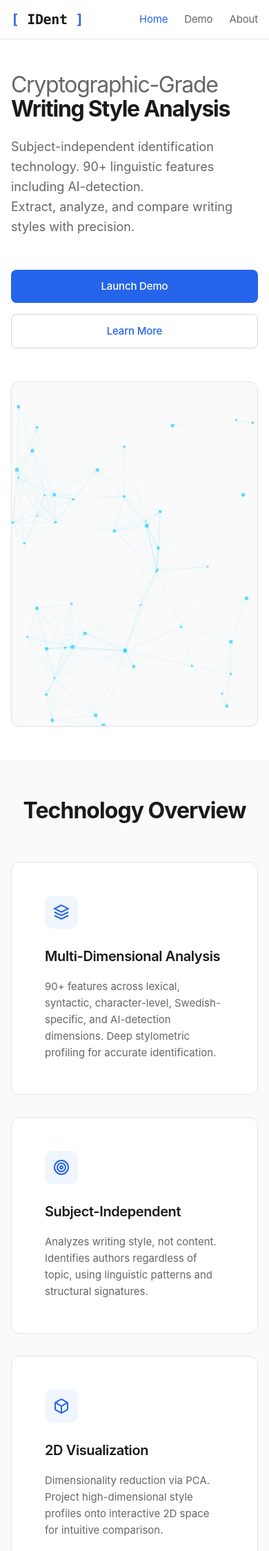
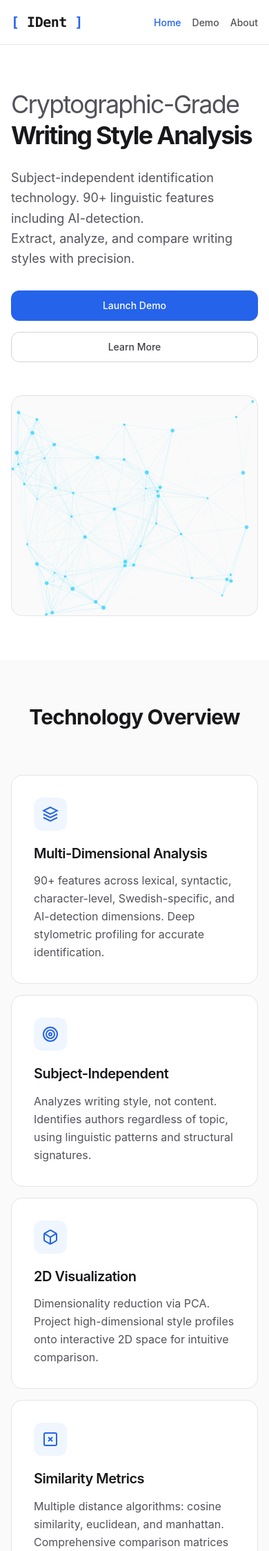
Before and after one commit to WilleDCrazy/IDent, a Flask app: page / in a window 390 px wide. Shown: the top 2248 px of the page at 69% size. Run offline with Flask 3, Linux system fonts and the light colour scheme.

Commit message:
Implement professional design system with proper guidelines
Design System Specifications:
- Typography scale: Major Third (1.250 ratio)
- Font sizes: 12px to 72px in proper increments
- Spacing scale: 4px base unit (4, 8, 12, 16, 24, 32, 48, 64, 96px)
- Color system: Gray scale from 50-900 + primary blue
- Container: 1280px max-width (80rem)
- Touch targets: 44px minimum (iOS/Android standards)
- Border radius: 4px, 8px, 12px, 16px system
- Shadow scale: sm, md, lg with proper elevation
- Transitions: 150ms, 200ms, 300ms with easing

Typography:
- Hero title: 60px (3.75rem)
- Section title: 36px (2.25rem)
- Subtitle: 20px (1.25rem)
- Body: 16px (1rem)
- Small: 14px (0.875rem)
- Proper line heights: 1.25-1.625
- Letter spacing: -0.05em to 0em

Layout:
- Hero padding: 96px top, 80px bottom
- Section padding: 96px vertical
- Card padding: 32px
- Proper grid gaps: 24px
- Responsive breakpoints: 640px, 768px, 1024px

Follows Apple HIG, Material Design, and modern web standards.

```diff
--- a/static/css/main.css
+++ b/static/css/main.css
@@ -1,5 +1,5 @@
-/* IDent - Professional Minimal Design */
-/* Inspired by Apple, Palantir, OpenAI, Anthropic */
+/* IDent - Professional Design System */
+/* Following Apple HIG, Material Design, and modern web standards */
 
 * {
     margin: 0;
@@ -8,151 +8,202 @@
 }
 
 :root {
-    /* Refined color palette - professional, not garish */
-    --bg-primary: #ffffff;
-    --bg-secondary: #fafafa;
-    --bg-tertiary: #f5f5f5;
+    /* Color System */
+    --color-white: #ffffff;
+    --color-gray-50: #fafafa;
+    --color-gray-100: #f4f4f5;
+    --color-gray-200: #e4e4e7;
+    --color-gray-300: #d4d4d8;
+    --color-gray-400: #a1a1aa;
+    --color-gray-500: #71717a;
+    --color-gray-600: #52525b;
+    --color-gray-700: #3f3f46;
+    --color-gray-800: #27272a;
+    --color-gray-900: #18181b;
+    --color-black: #09090b;
 
-    --text-primary: #1a1a1a;
-    --text-secondary: #666666;
-    --text-tertiary: #999999;
+    --color-primary-50: #eff6ff;
+    --color-primary-500: #3b82f6;
+    --color-primary-600: #2563eb;
+    --color-primary-700: #1d4ed8;
 
-    --accent: #2563eb;
-    --accent-hover: #1d4ed8;
-    --accent-light: #eff6ff;
+    /* Typography Scale (Major Third - 1.250) */
+    --text-xs: 0.75rem;      /* 12px */
+    --text-sm: 0.875rem;     /* 14px */
+    --text-base: 1rem;       /* 16px */
+    --text-lg: 1.125rem;     /* 18px */
+    --text-xl: 1.25rem;      /* 20px */
+    --text-2xl: 1.5rem;      /* 24px */
+    --text-3xl: 1.875rem;    /* 30px */
+    --text-4xl: 2.25rem;     /* 36px */
+    --text-5xl: 3rem;        /* 48px */
+    --text-6xl: 3.75rem;     /* 60px */
+    --text-7xl: 4.5rem;      /* 72px */
 
-    --border: #e5e5e5;
-    --border-dark: #d4d4d4;
+    /* Font Weights */
+    --font-normal: 400;
+    --font-medium: 500;
+    --font-semibold: 600;
+    --font-bold: 700;
 
-    /* Typography - Apple-like */
-    --font-primary: -apple-system, BlinkMacSystemFont, 'Segoe UI', 'Roboto', 'Helvetica Neue', Arial, sans-serif;
-    --font-mono: 'SF Mono', Monaco, 'Cascadia Code', 'Roboto Mono', Consolas, 'Courier New', monospace;
+    /* Line Heights */
+    --leading-none: 1;
+    --leading-tight: 1.25;
+    --leading-snug: 1.375;
+    --leading-normal: 1.5;
+    --leading-relaxed: 1.625;
+    --leading-loose: 2;
 
-    /* Spacing system */
-    --space-xs: 0.25rem;
-    --space-sm: 0.5rem;
-    --space-md: 1rem;
-    --space-lg: 1.5rem;
-    --space-xl: 2rem;
-    --space-2xl: 3rem;
-    --space-3xl: 4rem;
-    --space-4xl: 6rem;
+    /* Letter Spacing */
+    --tracking-tighter: -0.05em;
+    --tracking-tight: -0.025em;
+    --tracking-normal: 0;
+    --tracking-wide: 0.025em;
+
+    /* Spacing Scale (4px base) */
+    --space-0: 0;
+    --space-1: 0.25rem;   /* 4px */
+    --space-2: 0.5rem;    /* 8px */
+    --space-3: 0.75rem;   /* 12px */
+    --space-4: 1rem;      /* 16px */
+    --space-5: 1.25rem;   /* 20px */
+    --space-6: 1.5rem;    /* 24px */
+    --space-8: 2rem;      /* 32px */
+    --space-10: 2.5rem;   /* 40px */
+    --space-12: 3rem;     /* 48px */
+    --space-16: 4rem;     /* 64px */
+    --space-20: 5rem;     /* 80px */
+    --space-24: 6rem;     /* 96px */
+
+    /* Border Radius */
+    --radius-sm: 0.25rem;   /* 4px */
+    --radius-md: 0.5rem;    /* 8px */
+    --radius-lg: 0.75rem;   /* 12px */
+    --radius-xl: 1rem;      /* 16px */
+
+    /* Shadows */
+    --shadow-sm: 0 1px 2px 0 rgb(0 0 0 / 0.05);
+    --shadow-md: 0 4px 6px -1px rgb(0 0 0 / 0.1);
+    --shadow-lg: 0 10px 15px -3px rgb(0 0 0 / 0.1);
+
+    /* Transitions */
+    --transition-fast: 150ms cubic-bezier(0.4, 0, 0.2, 1);
+    --transition-base: 200ms cubic-bezier(0.4, 0, 0.2, 1);
+    --transition-slow: 300ms cubic-bezier(0.4, 0, 0.2, 1);
+
+    /* Fonts */
+    --font-sans: -apple-system, BlinkMacSystemFont, 'Segoe UI', 'Noto Sans', Helvetica, Arial, sans-serif;
+    --font-mono: ui-monospace, 'SF Mono', 'Cascadia Code', 'Roboto Mono', Menlo, monospace;
+}
+
+/* Base Styles */
+html {
+    -webkit-font-smoothing: antialiased;
+    -moz-osx-font-smoothing: grayscale;
+    text-rendering: optimizeLegibility;
 }
 
 body {
-    font-family: var(--font-primary);
-    background: var(--bg-primary);
-    color: var(--text-primary);
-    line-height: 1.6;
-    font-size: 17px;
-    -webkit-font-smoothing: antialiased;
-    -moz-osx-font-smoothing: grayscale;
+    font-family: var(--font-sans);
+    font-size: var(--text-base);
+    line-height: var(--leading-normal);
+    color: var(--color-gray-900);
+    background: var(--color-white);
 }
 
 /* Navigation */
 .nav {
-    background: rgba(255, 255, 255, 0.8);
-    backdrop-filter: saturate(180%) blur(20px);
-    border-bottom: 1px solid var(--border);
     position: sticky;
     top: 0;
-    z-index: 100;
+    z-index: 50;
+    background: rgba(255, 255, 255, 0.8);
+    backdrop-filter: blur(12px);
+    border-bottom: 1px solid var(--color-gray-200);
 }
 
 .nav-container {
-    max-width: 1200px;
+    max-width: 80rem; /* 1280px */
     margin: 0 auto;
-    padding: 0 var(--space-xl);
+    padding: 0 var(--space-6);
     display: flex;
+    align-items: center;
     justify-content: space-between;
-    align-items: center;
-    height: 56px;
+    height: 4rem; /* 64px */
 }
 
 .nav-logo {
     font-family: var(--font-mono);
-    font-size: 1.25rem;
-    font-weight: 600;
-    color: var(--text-primary);
+    font-size: var(--text-xl);
+    font-weight: var(--font-semibold);
+    color: var(--color-gray-900);
     text-decoration: none;
-    letter-spacing: -0.02em;
-}
-
-.logo-bracket {
-    color: var(--accent);
-}
-
-.logo-text {
-    color: var(--text-primary);
+    letter-spacing: var(--tracking-tight);
+    transition: opacity var(--transition-base);
 }
 
 .nav-logo:hover {
     opacity: 0.7;
-    transition: opacity 0.2s;
+}
+
+.logo-bracket {
+    color: var(--color-primary-600);
 }
 
 .nav-links {
     display: flex;
-    gap: var(--space-lg);
     align-items: center;
+    gap: var(--space-8);
 }
 
 .nav-link {
-    color: var(--text-secondary);
+    font-size: var(--text-sm);
+    font-weight: var(--font-medium);
+    color: var(--color-gray-600);
     text-decoration: none;
-    font-size: 0.9375rem;
-    font-weight: 400;
-    transition: color 0.2s;
-    letter-spacing: -0.01em;
+    transition: color var(--transition-base);
 }
 
 .nav-link:hover {
-    color: var(--text-primary);
+    color: var(--color-gray-900);
 }
 
 .nav-link.active {
-    color: var(--accent);
-}
-
-/* Main */
-.main {
-    min-height: calc(100vh - 56px - 120px);
+    color: var(--color-primary-600);
 }
 
 /* Container */
 .container {
-    max-width: 1200px;
+    max-width: 80rem; /* 1280px */
     margin: 0 auto;
-    padding: 0 var(--space-xl);
+    padding: 0 var(--space-6);
 }
 
 /* Hero Section */
 .hero {
-    padding: var(--space-4xl) 0;
-    background: var(--bg-primary);
+    padding: var(--space-24) 0 var(--space-20);
 }
 
 .hero-container {
-    max-width: 1200px;
+    max-width: 80rem;
     margin: 0 auto;
-    padding: 0 var(--space-xl);
+    padding: 0 var(--space-6);
     display: grid;
-    grid-template-columns: 1.1fr 1fr;
-    gap: var(--space-4xl);
+    grid-template-columns: 1fr 1fr;
+    gap: var(--space-16);
     align-items: center;
 }
 
 .hero-content {
-    max-width: 600px;
+    max-width: 38rem; /* 608px */
 }
 
 .hero-title {
-    font-size: 3.5rem;
-    font-weight: 700;
-    line-height: 1.1;
-    margin-bottom: var(--space-lg);
-    letter-spacing: -0.04em;
-    color: var(--text-primary);
+    font-size: var(--text-6xl); /* 60px */
+    font-weight: var(--font-bold);
+    line-height: var(--leading-tight);
+    letter-spacing: var(--tracking-tighter);
+    color: var(--color-gray-900);
+    margin-bottom: var(--space-6);
 }
 
 .title-line {
@@ -160,26 +211,25 @@ body {
 }
 
 .title-line:first-child {
-    color: var(--text-secondary);
-    font-weight: 400;
+    font-weight: var(--font-normal);
+    color: var(--color-gray-600);
 }
 
 .hero-subtitle {
-    font-size: 1.125rem;
-    color: var(--text-secondary);
-    margin-bottom: var(--space-2xl);
-    line-height: 1.6;
-    font-weight: 400;
+    font-size: var(--text-xl); /* 20px */
+    line-height: var(--leading-relaxed);
+    color: var(--color-gray-600);
+    margin-bottom: var(--space-8);
 }
 
 .hero-actions {
     display: flex;
-    gap: var(--space-md);
+    align-items: center;
+    gap: var(--space-4);
 }
 
 .hero-visual {
-    position: relative;
-    height: 500px;
+    height: 32rem; /* 512px */
     display: flex;
     align-items: center;
     justify-content: center;
@@ -188,11 +238,10 @@ body {
 .matrix-grid {
     width: 100%;
     height: 100%;
-    border: 1px solid var(--border);
-    border-radius: 12px;
+    border: 1px solid var(--color-gray-200);
+    border-radius: var(--radius-xl);
     overflow: hidden;
-    background: var(--bg-secondary);
-    box-shadow: 0 1px 3px rgba(0, 0, 0, 0.05);
+    background: var(--color-gray-50);
 }
 
 #matrixCanvas {
@@ -204,157 +253,171 @@ body {
 .btn {
     display: inline-flex;
     align-items: center;
-    gap: var(--space-sm);
-    padding: 0.75rem 1.5rem;
-    font-family: var(--font-primary);
-    font-size: 0.9375rem;
-    font-weight: 500;
+    justify-content: center;
+    gap: var(--space-2);
+    padding: 0 var(--space-6);
+    height: 2.75rem; /* 44px - iOS touch target */
+    font-family: var(--font-sans);
+    font-size: var(--text-sm);
+    font-weight: var(--font-medium);
+    line-height: var(--leading-none);
     text-decoration: none;
     border: none;
-    border-radius: 8px;
+    border-radius: var(--radius-lg);
     cursor: pointer;
-    transition: all 0.2s;
-    letter-spacing: -0.01em;
+    transition: all var(--transition-base);
+    white-space: nowrap;
 }
 
 .btn-primary {
-    background: var(--accent);
-    color: white;
+    background: var(--color-primary-600);
+    color: var(--color-white);
+    box-shadow: var(--shadow-sm);
 }
 
 .btn-primary:hover:not(:disabled) {
-    background: var(--accent-hover);
+    background: var(--color-primary-700);
+    box-shadow: var(--shadow-md);
+}
+
+.btn-primary:active:not(:disabled) {
+    background: var(--color-primary-700);
+    transform: translateY(1px);
 }
 
 .btn-primary:disabled {
-    background: var(--border-dark);
-    color: var(--text-tertiary);
+    background: var(--color-gray-300);
+    color: var(--color-gray-500);
     cursor: not-allowed;
+    box-shadow: none;
 }
 
 .btn-secondary {
-    background: transparent;
-    color: var(--accent);
-    border: 1px solid var(--border-dark);
+    background: var(--color-white);
+    color: var(--color-gray-700);
+    border: 1px solid var(--color-gray-300);
 }
 
 .btn-secondary:hover {
-    background: var(--bg-secondary);
-    border-color: var(--accent);
+    background: var(--color-gray-50);
+    border-color: var(--color-gray-400);
 }
 
-.btn-small {
-    padding: 0.5rem 1rem;
-    font-size: 0.875rem;
+.btn-secondary:active {
+    background: var(--color-gray-100);
 }
 
 /* Features Section */
 .features {
-    padding: var(--space-4xl) 0;
-    background: var(--bg-secondary);
+    padding: var(--space-24) 0;
+    background: var(--color-gray-50);
 }
 
 .section-title {
-    font-size: 2.5rem;
-    font-weight: 700;
-    margin-bottom: var(--space-2xl);
+    font-size: var(--text-4xl); /* 36px */
+    font-weight: var(--font-bold);
+    line-height: var(--leading-tight);
+    letter-spacing: var(--tracking-tight);
+    color: var(--color-gray-900);
     text-align: center;
-    letter-spacing: -0.03em;
-    color: var(--text-primary);
+    margin-bottom: var(--space-16);
 }
 
 .features-grid {
     display: grid;
     grid-template-columns: repeat(2, 1fr);
-    gap: var(--space-xl);
-    max-width: 1000px;
+    gap: var(--space-6);
+    max-width: 72rem; /* 1152px */
     margin: 0 auto;
 }
 
 .feature-card {
-    background: var(--bg-primary);
-    border: 1px solid var(--border);
-    border-radius: 12px;
-    padding: var(--space-2xl);
-    transition: all 0.2s;
+    background: var(--color-white);
+    border: 1px solid var(--color-gray-200);
+    border-radius: var(--radius-xl);
+    padding: var(--space-8);
+    transition: all var(--transition-base);
 }
 
 .feature-card:hover {
-    border-color: var(--border-dark);
-    box-shadow: 0 4px 12px rgba(0, 0, 0, 0.05);
+    border-color: var(--color-gray-300);
+    box-shadow: var(--shadow-md);
     transform: translateY(-2px);
 }
 
 .feature-icon {
-    width: 48px;
-    height: 48px;
+    width: 3rem; /* 48px */
+    height: 3rem;
     display: flex;
     align-items: center;
     justify-content: center;
-    background: var(--accent-light);
-    border-radius: 10px;
-    margin-bottom: var(--space-lg);
+    background: var(--color-primary-50);
+    border-radius: var(--radius-lg);
+    margin-bottom: var(--space-5);
 }
 
 .feature-icon svg {
-    color: var(--accent);
-    width: 24px;
-    height: 24px;
+    width: 1.5rem; /* 24px */
+    height: 1.5rem;
+    color: var(--color-primary-600);
+    stroke-width: 2;
 }
 
 .feature-title {
-    font-size: 1.25rem;
-    font-weight: 600;
-    margin-bottom: var(--space-md);
-    color: var(--text-primary);
-    letter-spacing: -0.02em;
+    font-size: var(--text-xl); /* 20px */
+    font-weight: var(--font-semibold);
+    line-height: var(--leading-snug);
+    letter-spacing: var(--tracking-tight);
+    color: var(--color-gray-900);
+    margin-bottom: var(--space-3);
 }
 
 .feature-description {
-    color: var(--text-secondary);
-    line-height: 1.6;
-    font-size: 0.9375rem;
+    font-size: var(--text-base); /* 16px */
+    line-height: var(--leading-relaxed);
+    color: var(--color-gray-600);
 }
 
 /* CTA Section */
 .cta {
-    padding: var(--space-4xl) 0;
-    background: var(--bg-primary);
-    border-top: 1px solid var(--border);
+    padding: var(--space-24) 0;
+    background: var(--color-white);
+    border-top: 1px solid var(--color-gray-200);
 }
 
 .cta-content {
+    max-width: 48rem; /* 768px */
+    margin: 0 auto;
     text-align: center;
-    max-width: 700px;
-    margin: 0 auto;
 }
 
 .cta-title {
-    font-size: 2.5rem;
-    font-weight: 700;
-    margin-bottom: var(--space-lg);
-    letter-spacing: -0.03em;
-    color: var(--text-primary);
+    font-size: var(--text-4xl); /* 36px */
+    font-weight: var(--font-bold);
+    line-height: var(--leading-tight);
+    letter-spacing: var(--tracking-tight);
+    color: var(--color-gray-900);
+    margin-bottom: var(--space-5);
 }
 
 .cta-subtitle {
-    font-size: 1.125rem;
-    color: var(--text-secondary);
-    margin-bottom: var(--space-2xl);
-    line-height: 1.6;
+    font-size: var(--text-xl); /* 20px */
+    line-height: var(--leading-relaxed);
+    color: var(--color-gray-600);
+    margin-bottom: var(--space-8);
 }
 
 /* Footer */
 .footer {
-    background: var(--bg-secondary);
-    border-top: 1px solid var(--border);
-    padding: var(--space-2xl) 0;
+    background: var(--color-gray-50);
+    border-top: 1px solid var(--color-gray-200);
+    padding: var(--space-12) 0;
 }
 
 .footer-container {
-    max-width: 1200px;
+    max-width: 80rem;
     margin: 0 auto;
-    padding: 0 var(--space-xl);
+    padding: 0 var(--space-6);
 }
 
 .footer-content {
@@ -362,51 +425,80 @@ body {
 }
 
 .footer-text {
-    color: var(--text-secondary);
-    font-size: 0.9375rem;
-    margin-bottom: var(--space-sm);
+    font-size: var(--text-sm);
+    color: var(--color-gray-600);
+    margin-bottom: var(--space-2);
 }
 
 .footer-copyright {
-    color: var(--text-tertiary);
-    font-size: 0.875rem;
+    font-size: var(--text-sm);
+    color: var(--color-gray-500);
 }
 
-/* Responsive */
-@media (max-width: 968px) {
+/* Responsive Design */
+@media (max-width: 1024px) {
     .hero-container {
         grid-template-columns: 1fr;
-        gap: var(--space-2xl);
+        gap: var(--space-12);
     }
 
     .hero-title {
-        font-size: 2.5rem;
+        font-size: var(--text-5xl); /* 48px */
+    }
+}
+
+@media (max-width: 768px) {
+    .hero {
+        padding: var(--space-16) 0;
+    }
+
+    .hero-title {
+        font-size: var(--text-4xl); /* 36px */
+    }
+
+    .hero-subtitle {
+        font-size: var(--text-lg); /* 18px */
+    }
+
+    .features {
+        padding: var(--space-16) 0;
     }
 
     .features-grid {
         grid-template-columns: 1fr;
+        gap: var(--space-4);
+    }
+
+    .section-title {
+        font-size: var(--text-3xl); /* 30px */
+    }
+
+    .cta {
+        padding: var(--space-16) 0;
+    }
+
+    .cta-title {
+        font-size: var(--text-3xl); /* 30px */
+    }
+
+    .cta-subtitle {
+        font-size: var(--text-lg); /* 18px */
     }
 }
 
 @media (max-width: 640px) {
     .nav-container {
-        padding: 0 var(--space-md);
+        padding: 0 var(--space-4);
     }
 
-    .container {
-        padding: 0 var(--space-md);
+    .container,
+    .hero-container,
+    .footer-container {
+        padding: 0 var(--space-4);
     }
 
-    .hero {
-        padding: var(--space-2xl) 0;
-    }
-
-    .hero-container {
-        padding: 0 var(--space-md);
-    }
-
-    .hero-title {
-        font-size: 2rem;
+    .nav-links {
+        gap: var(--space-4);
     }
 
     .hero-actions {
@@ -416,22 +508,9 @@ body {
 
     .btn {
         width: 100%;
-        justify-content: center;
     }
 
-    .section-title {
-        font-size: 2rem;
-    }
-
-    .features {
-        padding: var(--space-2xl) 0;
-    }
-
-    .cta {
-        padding: var(--space-2xl) 0;
-    }
-
-    .cta-title {
-        font-size: 2rem;
+    .hero-visual {
+        height: 20rem; /* 320px */
     }
 }
```
